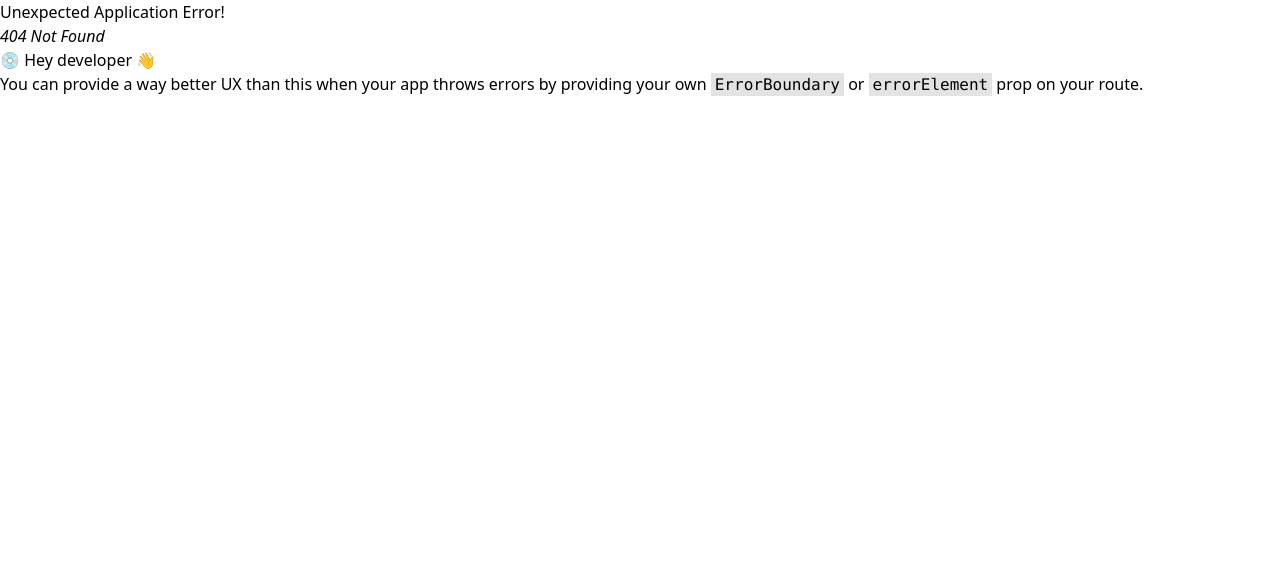
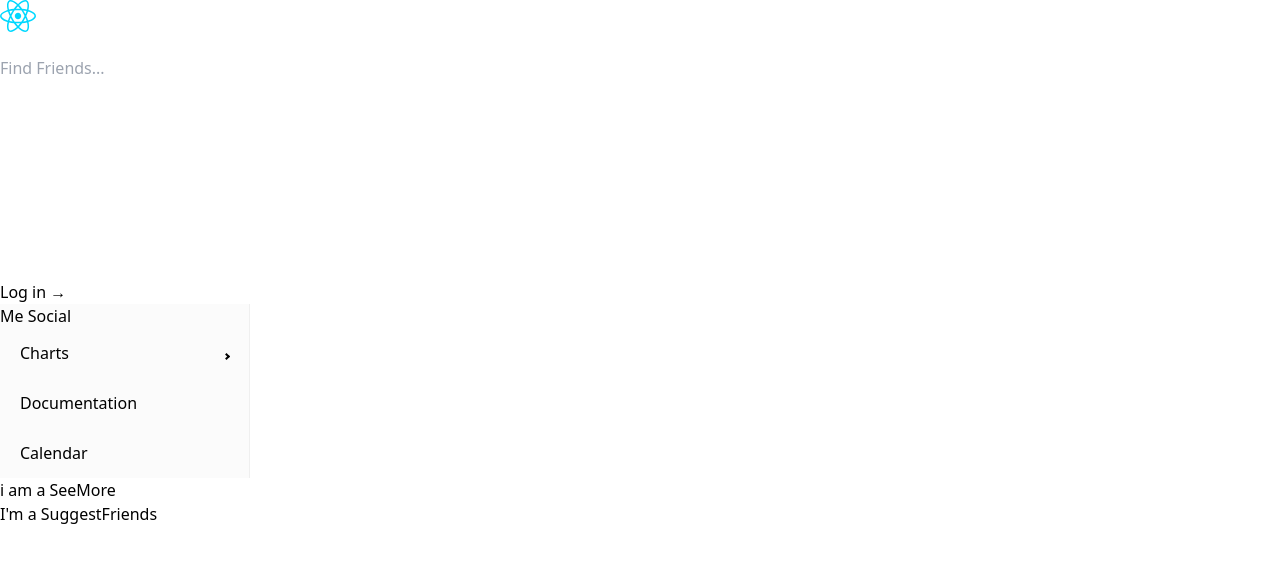
Before and after one commit to anhlinh-II/me-social, a React (Vite) app: page /seemore in a window 1280 px wide. Before the commit this address had no page. Shown: the top 562 px of the page. Built offline with nearby package versions, Linux system fonts and the light colour scheme.

Commit message:
setup react router at homepage

```diff
--- a/src/App.tsx
+++ b/src/App.tsx
@@ -1,4 +1,12 @@
+import ListFriends from "./components/ListFriends";
+import ListGroups from "./components/ListGroup";
+import Posts from "./components/Posts";
+import Reels from "./components/Reels";
+import SeeMore from "./components/SeeMore";
 import "./styles/App.scss";
+import Login from "./view/auth/Login";
+import Register from "./view/auth/Register";
+import ErrorPage from "./view/errors/ErrorPage";
 import HomeView from "./view/home/HomeView";
 import { createBrowserRouter, RouterProvider } from "react-router-dom";
 
@@ -7,7 +15,41 @@ function App() {
     {
       path: "/",
       element: <HomeView />,
+      errorElement: <ErrorPage />,
+      children: [
+        {
+          path: "posts",
+          element: <Posts />
+        },
+        {
+          path: "listFriends",
+          element: <ListFriends />
+        },
+        {
+          path: "reels",
+          element: <Reels />
+        },
+        {
+          path: "listGroup",
+          element: <ListGroups />
+        },
+        {
+          path: "seemore",
+          element: <SeeMore />
+        }
+
+      ]
     },
+    {
+      path: "login",
+      element: <Login />,
+    },
+
+    {
+      path: "register",
+      element: <Register />,
+    },
+
   ]);
 
   return (
--- a/src/components/Header.tsx
+++ b/src/components/Header.tsx
@@ -5,8 +5,11 @@ import { MdGroups } from "react-icons/md";
 import { BiSolidMessageRounded } from "react-icons/bi";
 import { PiVideoFill } from "react-icons/pi";
 import { IoHome, IoMoonSharp } from "react-icons/io5";
+import { Link, useNavigate } from "react-router-dom";
+import Login from "../view/auth/Login";
 
 const Header = () => {
+     const navigate = useNavigate();
      return (
           <>
                <header className="bg-sky-600">
@@ -40,19 +43,29 @@ const Header = () => {
                          </div>
                          <div className="flex justify-around gap-x-16">
                               <div className="p-1 mt-0">
-                                   <IoHome style={{ fontSize: "24px", color: "white", cursor: "pointer" }} />
+                                   <Link to={`/posts`} >
+                                        <IoHome style={{ fontSize: "24px", color: "white", cursor: "pointer" }} />
+                                   </Link>
                               </div>
                               <div className="p-1 mt-0">
-                                   <IoMdPersonAdd style={{ fontSize: "24px", color: "white", cursor: "pointer" }} />
+                                   <Link to={`/listfriends`}>
+                                        <IoMdPersonAdd style={{ fontSize: "24px", color: "white", cursor: "pointer" }} />
+                                   </Link>
                               </div>
                               <div className="p-1 mt-0">
-                                   <PiVideoFill style={{ fontSize: "24px", color: "white", cursor: "pointer" }} />
+                                   <Link to={`reels`}>
+                                        <PiVideoFill style={{ fontSize: "24px", color: "white", cursor: "pointer" }} />
+                                   </Link>
                               </div>
                               <div className="mt-0">
-                                   <MdGroups style={{ fontSize: "32px", color: "white", cursor: "pointer" }} />
+                                   <Link to={`listgroup`}>
+                                        <MdGroups style={{ fontSize: "32px", color: "white", cursor: "pointer" }} />
+                                   </Link>
                               </div>
                               <div className="p-1 mt-0">
-                                   <VscThreeBars style={{ fontSize: "24px", color: "white", cursor: "pointer" }} />
+                                   <Link to={`seemore`}>
+                                        <VscThreeBars style={{ fontSize: "24px", color: "white", cursor: "pointer" }} />
+                                   </Link>
                               </div>
                          </div>
 
@@ -66,12 +79,13 @@ const Header = () => {
                               <div className="mr-4 mt-1">
                                    <IoMdNotifications style={{ fontSize: "24px", color: "white", cursor: "pointer" }} />
                               </div>
-                              <a
-                                   href="#"
+                              <div
+                                   style={{ cursor: "pointer" }}
+                                   onClick={() => navigate("login")}
                                    className="mb-2 text-lg font-semibold leading-6 text-white mt-1 ml-2"
                               >
                                    Log in <span aria-hidden="true">&rarr;</span>
-                              </a>
+                              </div>
                          </div>
                     </nav>
                </header>
--- /dev/null
+++ b/src/components/ListFriends.tsx
@@ -0,0 +1,9 @@
+const ListFriends = () => {
+     return (
+          <>
+               i am a listFriends
+          </>
+     )
+}
+
+export default ListFriends
--- /dev/null
+++ b/src/components/ListGroup.tsx
@@ -0,0 +1,9 @@
+const ListGroups = () => {
+     return (
+          <>
+               i am a listGroups
+          </>
+     )
+}
+
+export default ListGroups
--- /dev/null
+++ b/src/components/Reels.tsx
@@ -0,0 +1,9 @@
+const Reels = () => {
+     return (
+          <>
+               i am a Reels
+          </>
+     )
+}
+
+export default Reels
--- /dev/null
+++ b/src/components/SeeMore.tsx
@@ -0,0 +1,9 @@
+const SeeMore = () => {
+     return (
+          <>
+               i am a SeeMore
+          </>
+     )
+}
+
+export default SeeMore
--- a/src/components/SideBar.tsx
+++ b/src/components/SideBar.tsx
@@ -5,6 +5,7 @@ const SideBar = () => {
      return (
           <>
                <Sidebar>
+                    <span className='p-5'>Me Social</span>
                     <Menu>
                          <SubMenu label="Charts">
                               <MenuItem> Pie charts </MenuItem>
--- /dev/null
+++ b/src/view/errors/ErrorPage.tsx
@@ -0,0 +1,16 @@
+import { useRouteError } from "react-router-dom";
+
+export default function ErrorPage() {
+     const error : any = useRouteError();
+     console.error(error);
+
+     return (
+          <div id="error-page">
+               <h1>Oops!</h1>
+               <p>Sorry, an unexpected error has occurred.</p>
+               <p>
+                    <i>{error.statusText || error.message}</i>
+               </p>
+          </div>
+     );
+}
--- a/src/view/home/HomeView.tsx
+++ b/src/view/home/HomeView.tsx
@@ -1,5 +1,5 @@
+import { Outlet } from "react-router-dom";
 import Header from "../../components/Header";
-import Posts from "../../components/Posts";
 import SideBar from "../../components/SideBar";
 import SuggestFriends from "../../components/SuggestFriends";
 
@@ -9,7 +9,9 @@ const HomeView = () => {
       <Header />
       <div className="mx-auto flex max-w-7xl items-center justify-between pt-5 lg:px-8">
         <div><SideBar /></div>
-        <div><Posts /></div>
+        <div id="detail">
+          <Outlet />
+        </div>
         <div>
           <SuggestFriends />
         </div>
```
Also changed, not shown: src/view/profile/Profile.tsx (added, +9 -0 lines).
